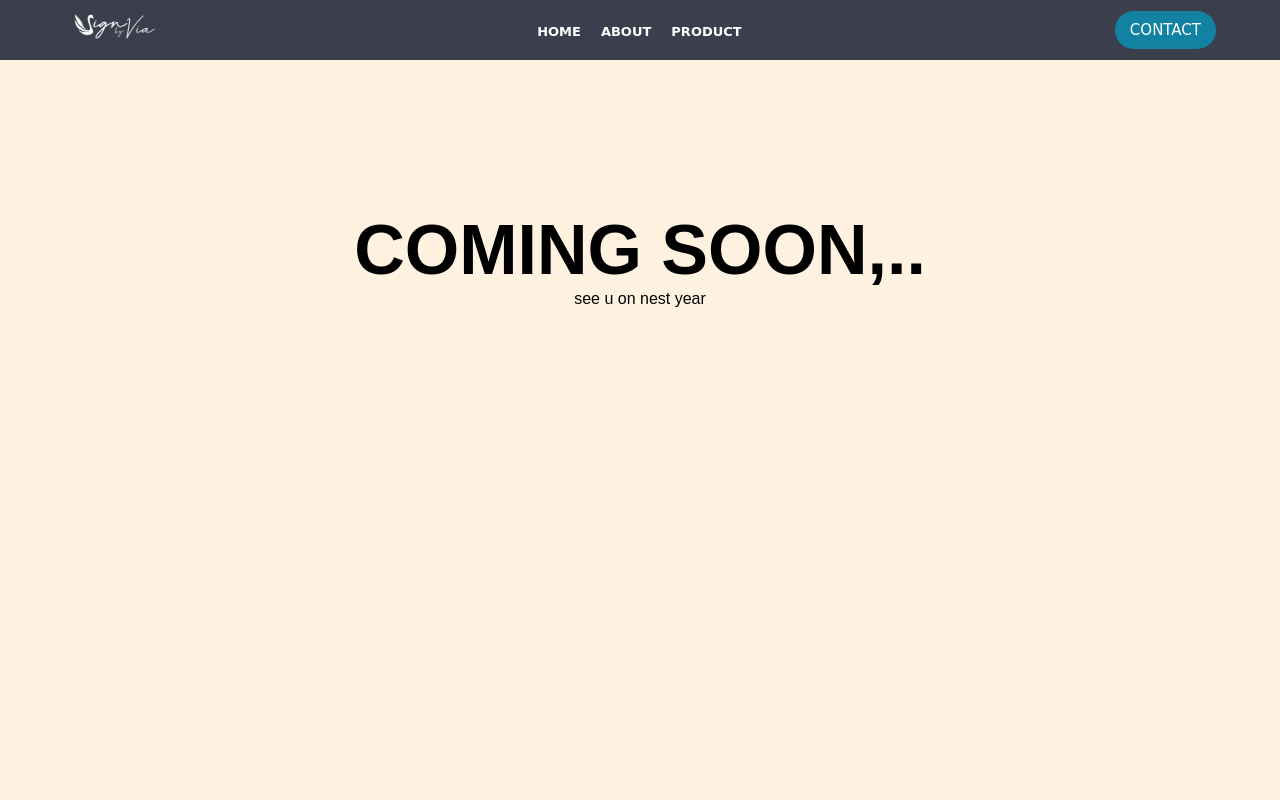
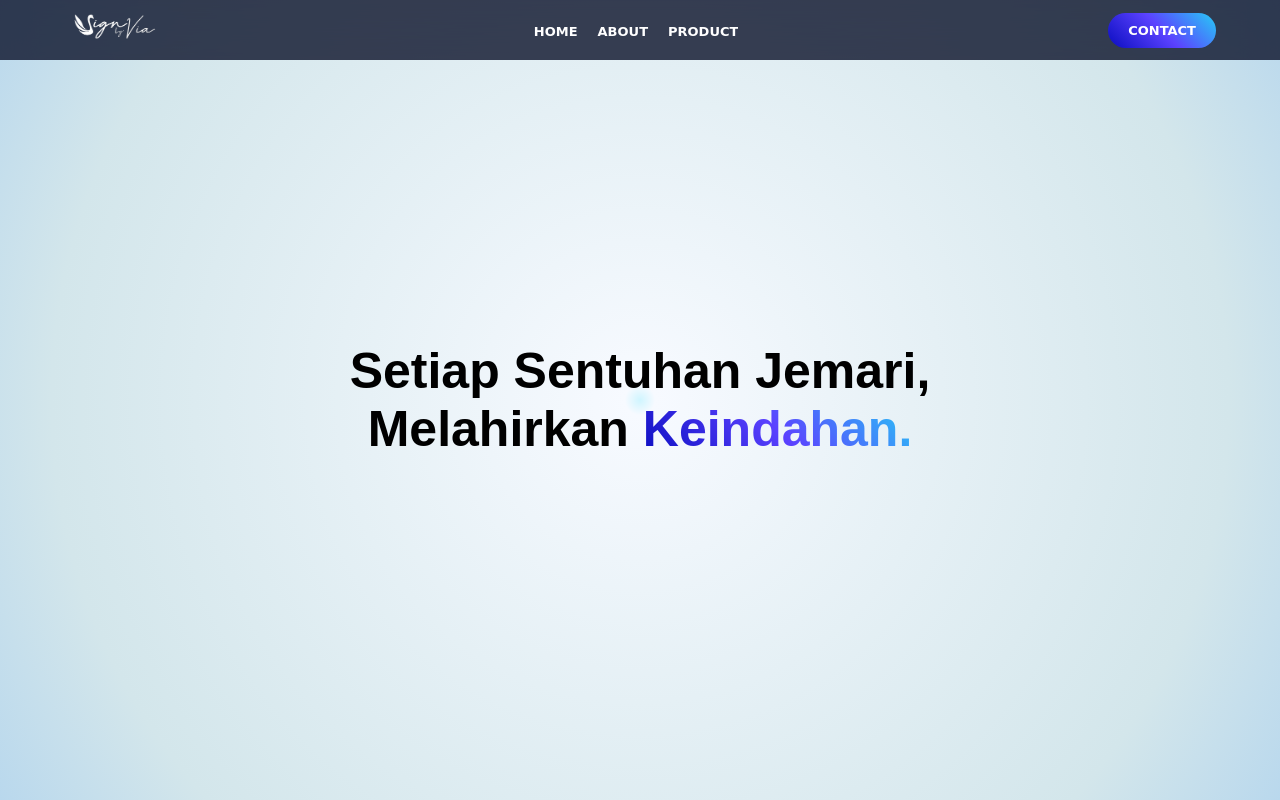
Before and after one commit to zelfyn/SignByVia, a plain HTML site: page index.html in a window 1280 px wide. Drawn offline with Linux system fonts and the light colour scheme.

Commit message:
Change  Section

```diff
--- a/index.html
+++ b/index.html
@@ -24,16 +24,17 @@
                 </ul>
             </div>
 
-            <div class="contact">CONTACT</div>
+            <div class="button">
+                <a href="https://wa.me/6282145734117" target="_blank">CONTACT</a>
+            </div>
 
         </div>
     </nav>
 
     <!-- This is home page -->
-    <section>
+    <section id="home">
         <div class="container">
-            <h1>COMING SOON,..</h1>
-            <p>see u on nest year</p>
+            <h1>Setiap Sentuhan Jemari,<br>Melahirkan <SPAN>Keindahan.</SPAN>   </h1>
         </div>
     </section>
 </body>
--- a/style.css
+++ b/style.css
@@ -10,8 +10,6 @@
 
 body {
     font-family: Arial, Helvetica, sans-serif;
-    background-color: #F1F1F1;
-    background: rgb(255, 242, 225);
 }
 
 /* This is navigation bar */
@@ -28,8 +26,8 @@ nav {
     display: flex;
     height: 60px;
     margin: auto;
-    position: sticky;
-    position: -webkit-sticky;
+    position: fixed;
+    width: 100%;
     background-color: rgba(10, 17, 40, 0.8);
     backdrop-filter: blur(16px) saturate(120%);
     z-index: 100;
@@ -41,7 +39,7 @@ nav ul {
     list-style-type: none;
     gap: 20px;
     overflow: hidden;
-    margin: 0px 20px 0px 20px;
+    margin: 0px 20px;
 }
 
 nav ul li a {
@@ -63,29 +61,54 @@ nav ul li a {
     height: 50px;
 }
 
-.contact {
-    color: white;
-    font-size: 15px;
+.button a {
+    color: #ffffff;
+    font-weight: bold;
+    font-size: 13px;
     border-radius: 30px;
-    padding: 10px 15px 10px 15px;
-    background-color: rgba(18, 130, 162, 1);
+    padding: 10px 20px;
+    background-image: linear-gradient(45deg, #0a0dc0 , #5B42FF 50%, #26ccf5 100%);
+    display: inline-block;
+    text-decoration: none;
+    transition: 0.2s ease-in-out;
+}
+
+.button a:hover {
+    transform: translateY(1px);
+    padding: 10px 20px;
+    background-color: rgba(108, 117, 107, 1);
+    transition: 0.2s ease-in-out;
 }
 
 /* This is home page */
 .container {
-    height: 100%;
+    height: 100vh;
     width: 100%;
     display: flex;
     align-items: center;
     flex-direction: column;
-    justify-content: center ;
-}
-
-.container h1 {
-    margin-top: 150px;
-    font-size: 70px;
+    text-align: center;
+    justify-content: center;
+    font-family: "Montserrat", sans-serif;
 }
 
 section {
-    color:  black;
+    position: relative;
 }
+
+section .container{
+    background: radial-gradient(circle,rgba(207, 245, 255, 1) 0%, rgba(247, 250, 255, 1) 2%, rgba(211, 230, 235, 1) 78%, rgba(185, 216, 237, 1) 100%)
+}
+
+section h1 {
+    font-size: 50px;
+}
+
+section h1 span {
+  color: #AB46F2;
+  background-image: linear-gradient(45deg, #0a0dc0 , #5B42FF 50%, #26ccf5 100%);
+  background-clip: text;
+  -webkit-background-clip: text;
+  -webkit-text-fill-color: transparent;
+  display: inline-block;
+}
```
Also changed, not shown: 1 other file.
